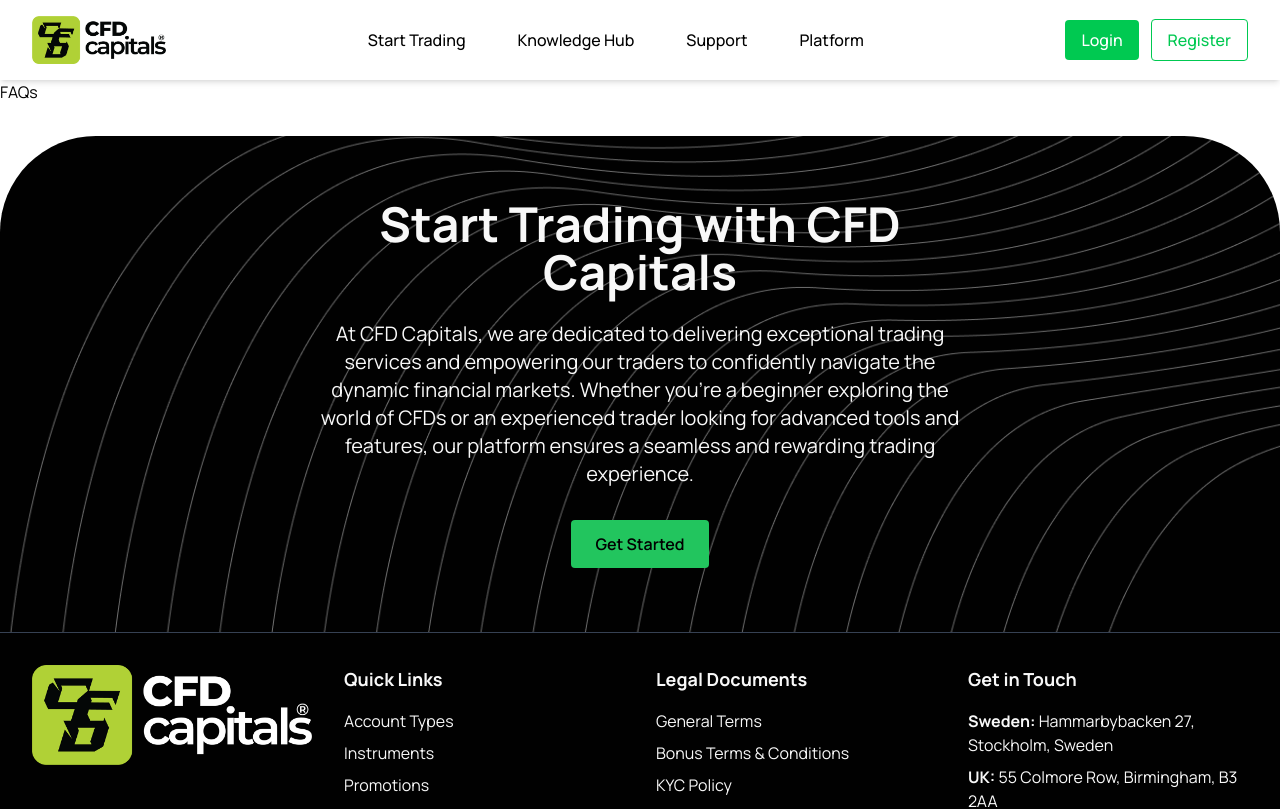
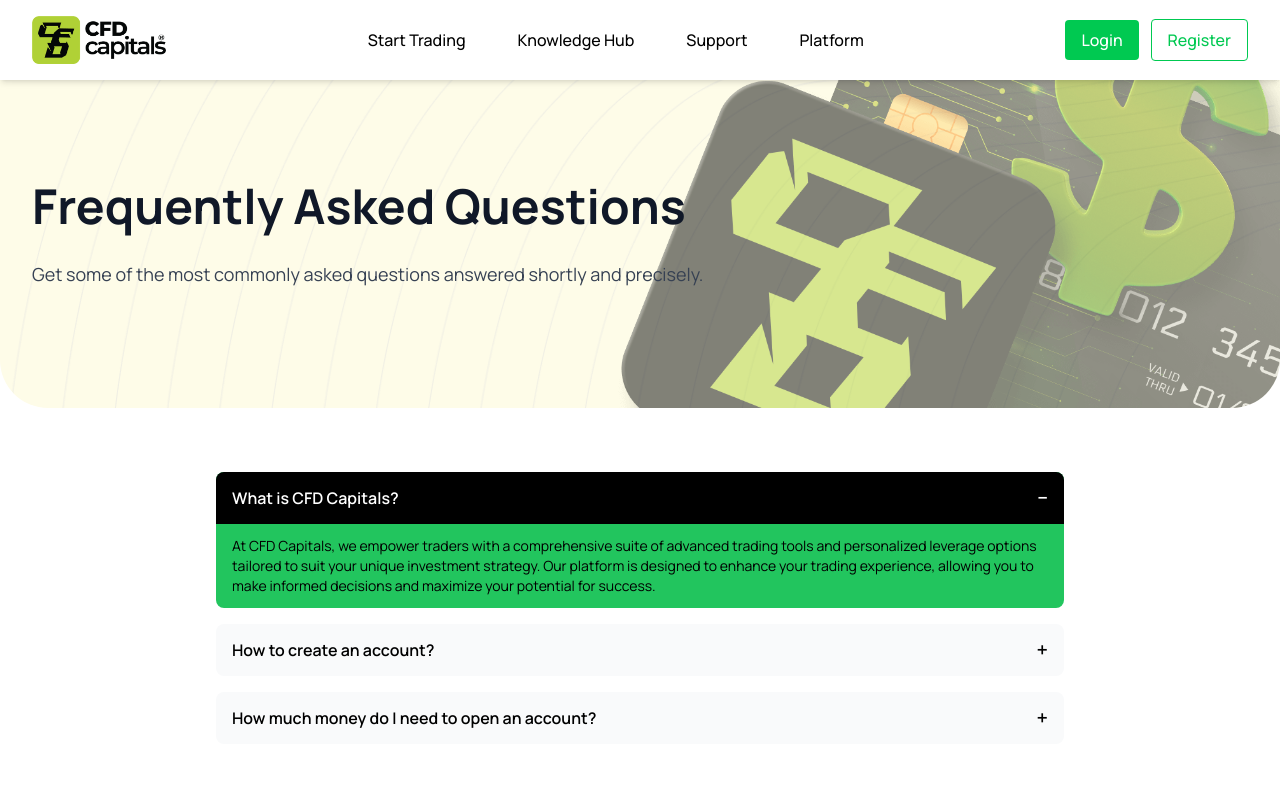
Before and after one commit to zafar-m3n/CFDCapita, a React (Vite) app: page /FAQ in a window 1280 px wide. Shown: the top 809 px of the page. Built offline with nearby package versions, Linux system fonts and the light colour scheme; some icons are missing.

Commit message:
Knowledge Pages

```diff
--- a/src/pages/knowledge/EconomicCalendar.jsx
+++ b/src/pages/knowledge/EconomicCalendar.jsx
@@ -1,7 +1,74 @@
 import React from "react";
+import HeroSection from "@/components/HeroSection";
+import depositsImg from "@/assets/deposits.png"; // Adjust based on your file structure
+import CalendarWidget from "./components/CalendarWidget";
 
 const EconomicCalendar = () => {
-  return <div>EconomicCalendar</div>;
+  return (
+    <div>
+      {/* Hero Section */}
+      <HeroSection
+        title="Economic Calendar"
+        subtitle="Lorem ipsum dolor sit amet, consectetur adipiscing elit, sed do eiusmod tempor incididunt ut labore et dolore magna aliqua. Ut enim ad minim veniam, quis nostrud exercitation."
+        image={depositsImg}
+        imageSize="w-full max-w-2xl"
+        alignImageRightBottom
+      />
+
+      {/* Description Paragraph */}
+      <div className="max-w-5xl mx-auto px-6 py-16 text-center">
+        <h2 className="text-4xl md:text-5xl font-bold text-gray-900 mb-6">What is an Economic Calendar?</h2>
+        <p className="text-lg text-gray-700 max-w-3xl mx-auto">
+          An economic calendar tracks significant national and global events that can influence the prices and trends in
+          the global economy, financial markets, and assets in real time. This schedule of upcoming events has the
+          potential to affect various markets, including CFDs, stocks, indices, commodities, and cryptocurrencies.
+        </p>
+        <p className="text-lg text-gray-700 max-w-3xl mx-auto mt-4">
+          Regardless of your trading time frame or level of activity, keeping an eye on the economic calendar is
+          essential. Even long-term CFD investors will benefit from staying updated on key economic releases, forecasts,
+          and their actual outcomes.
+        </p>
+      </div>
+
+      {/* TradingView Widget */}
+      <div className="max-w-5xl mx-auto px-6 h-auto overflow-hidden">
+        <CalendarWidget />
+      </div>
+
+      {/* Key Parts Section */}
+      <div className="max-w-5xl mx-auto px-6 py-16 text-center">
+        <h2 className="text-4xl md:text-5xl font-bold text-gray-900 mb-6">Key Parts of an Economic Calendar</h2>
+        <p className="text-lg text-gray-700 mb-12 max-w-3xl mx-auto">
+          An economic calendar typically offers the following information, though some calendars may include additional
+          customized elements.
+        </p>
+
+        <div className="grid grid-cols-1 md:grid-cols-3 gap-8">
+          <div className="bg-gray-50 hover:bg-green-50 rounded-2xl p-8 text-center transition-colors flex flex-col items-center justify-center">
+            <div className="bg-accent text-primary font-semibold text-xl px-3 py-1 rounded-full mb-4">01</div>
+            <h3 className="text-xl font-bold mb-4">Date & Time</h3>
+            <p className="text-base text-gray-700">
+              The calendar organizes events by date and time, allowing traders to schedule their activities effectively.
+            </p>
+          </div>
+          <div className="bg-gray-50 hover:bg-green-50 rounded-2xl p-8 text-center transition-colors flex flex-col items-center justify-center">
+            <div className="bg-accent text-primary font-semibold text-xl px-3 py-1 rounded-full mb-4">02</div>
+            <h3 className="text-xl font-bold mb-4">Event</h3>
+            <p className="text-base text-gray-700">
+              The title of the economic data, monetary policy decision, or any other announcement to be made.
+            </p>
+          </div>
+          <div className="bg-gray-50 hover:bg-green-50 rounded-2xl p-8 text-center transition-colors flex flex-col items-center justify-center">
+            <div className="bg-accent text-primary font-semibold text-xl px-3 py-1 rounded-full mb-4">03</div>
+            <h3 className="text-xl font-bold mb-4">Country or Region</h3>
+            <p className="text-base text-gray-700">
+              Events are categorised regionally, as different economies lead to market movements.
+            </p>
+          </div>
+        </div>
+      </div>
+    </div>
+  );
 };
 
 export default EconomicCalendar;
--- a/src/pages/knowledge/FAQs.jsx
+++ b/src/pages/knowledge/FAQs.jsx
@@ -1,7 +1,74 @@
-import React from "react";
+import React, { useState } from "react";
+import HeroSection from "@/components/HeroSection";
+import depositsImg from "@/assets/deposits.png";
+
+const faqData = [
+  {
+    question: "What is CFD Capitals?",
+    answer:
+      "At CFD Capitals, we empower traders with a comprehensive suite of advanced trading tools and personalized leverage options tailored to suit your unique investment strategy. Our platform is designed to enhance your trading experience, allowing you to make informed decisions and maximize your potential for success.",
+  },
+  {
+    question: "How to create an account?",
+    answer: "You can apply for an account with CFD Capitals online. Open Trading Account.",
+  },
+  {
+    question: "How much money do I need to open an account?",
+    answer:
+      "The minimum initial deposit required is at least $200. However, we recommend you deposit at least $2,000 to allow you more flexibility and better risk management when trading your account. Visit our account types page to learn more about the different account types available.",
+  },
+];
 
 const FAQs = () => {
-  return <div>FAQs</div>;
+  const [openIndex, setOpenIndex] = useState(0);
+
+  const toggleFAQ = (index) => {
+    setOpenIndex((prevIndex) => (prevIndex === index ? -1 : index));
+  };
+
+  return (
+    <div>
+      {/* Hero Section */}
+      <HeroSection
+        title="Frequently Asked Questions"
+        subtitle="Get some of the most commonly asked questions answered shortly and precisely."
+        image={depositsImg}
+        imageSize="w-full max-w-2xl"
+        alignImageRightBottom
+      />
+
+      {/* FAQs Section */}
+      <div className="max-w-4xl mx-auto px-6 py-16 space-y-4">
+        <div className="flex flex-col space-y-4">
+          {faqData.map((faq, index) => (
+            <div
+              key={index}
+              className={`rounded-lg overflow-hidden transition-all duration-300 ${
+                openIndex === index ? "bg-accent text-primary" : "bg-gray-50"
+              }`}
+            >
+              <button
+                onClick={() => toggleFAQ(index)}
+                className={`w-full flex justify-between items-center px-4 py-3 font-semibold text-left transition-all duration-300 ${
+                  openIndex === index ? "bg-black text-white" : "hover:bg-gray-100"
+                }`}
+              >
+                {faq.question}
+                <span className="text-xl">{openIndex === index ? "−" : "+"}</span>
+              </button>
+              <div
+                className={`px-4 text-sm transition-all duration-300 ease-in-out ${
+                  openIndex === index ? "py-3 max-h-96 opacity-100" : "max-h-0 opacity-0"
+                } overflow-hidden`}
+              >
+                {faq.answer}
+              </div>
+            </div>
+          ))}
+        </div>
+      </div>
+    </div>
+  );
 };
 
 export default FAQs;
--- /dev/null
+++ b/src/pages/knowledge/components/CalendarWidget.jsx
@@ -0,0 +1,46 @@
+import React, { useEffect, useRef } from "react";
+
+const CalendarWidget = () => {
+  const widgetRef = useRef(null);
+
+  useEffect(() => {
+    const widgetScript = document.createElement("script");
+    widgetScript.src = "https://s3.tradingview.com/external-embedding/embed-widget-events.js";
+    widgetScript.async = true;
+    widgetScript.type = "text/javascript";
+    widgetScript.innerHTML = `
+      {
+        "width": "100%",
+        "height": "600",
+        "colorTheme": "light",
+        "isTransparent": false,
+        "locale": "en",
+        "importanceFilter": "-1,0,1"
+      }
+    `;
+
+    if (widgetRef.current) {
+      widgetRef.current.appendChild(widgetScript);
+    }
+
+    return () => {
+      // Cleanup to avoid duplicate widgets
+      if (widgetRef.current) {
+        widgetRef.current.innerHTML = "";
+      }
+    };
+  }, []);
+
+  return (
+    <div className="tradingview-widget-container" ref={widgetRef}>
+      <div className="tradingview-widget-container__widget" style={{ minHeight: "600px" }}></div>
+      <div className="tradingview-widget-copyright text-center text-sm mt-4">
+        <a href="https://www.tradingview.com/" rel="noopener nofollow" target="_blank">
+          <span className="text-blue-600">Track all markets on TradingView</span>
+        </a>
+      </div>
+    </div>
+  );
+};
+
+export default CalendarWidget;
```
